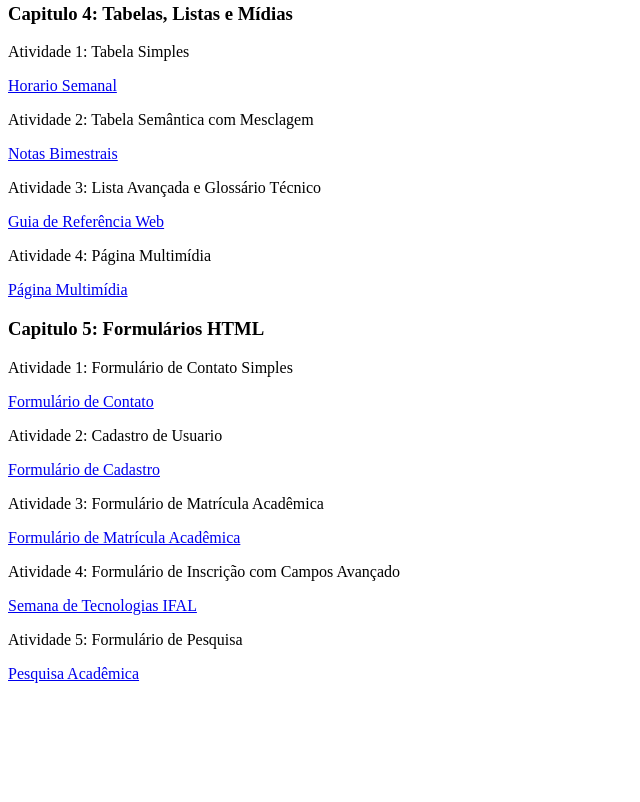
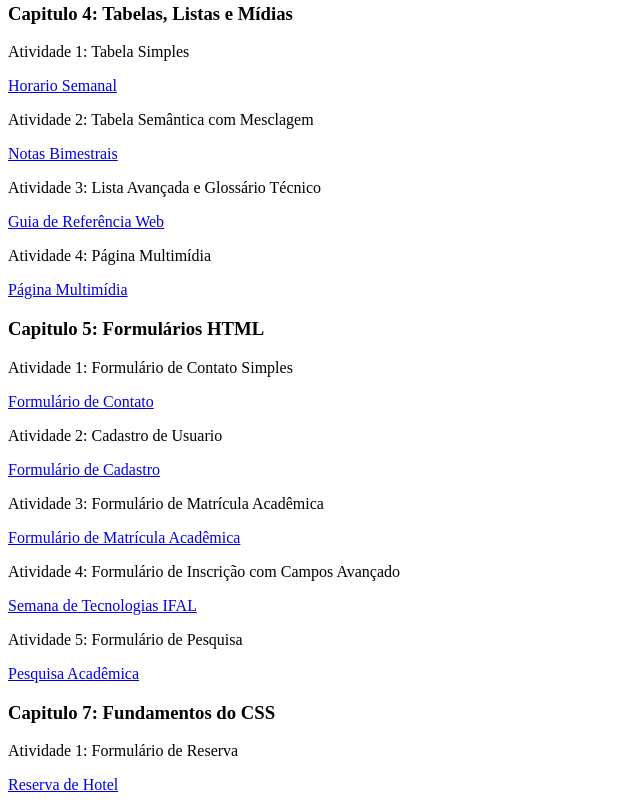
Before and after one commit to higorsandes10-spec/higorsandes10-spec.github.io, a plain HTML site: page index.html in a window 1280 px wide. Shown: the part 781-1583 px from the top of the page, without its empty margins (0-640 px from the left). Before the commit the page ends 1472 px from the top, so only its background shows below. Drawn offline with Linux system fonts and the light colour scheme.

Commit message:
Update index.html

```diff
--- a/index.html
+++ b/index.html
@@ -64,5 +64,10 @@
    <nav>
     <a href="pesquisa-academica.html">Pesquisa Acadêmica</a>
   </nav>
+  <h3>Capitulo 7: Fundamentos do CSS</h3>
+  <p>Atividade 1: Formulário de Reserva</p>
+   <nav>
+    <a href="atividade-css.html">Reserva de Hotel</a>
+  </nav>
 </body>
 </html>
```
